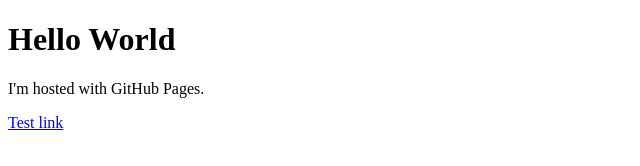
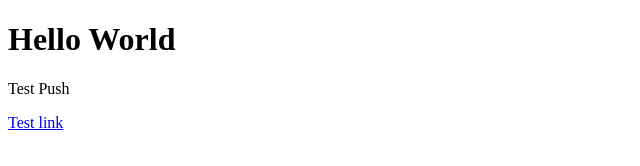
Before and after one commit to ZapRowsdower/ZapRowsdower.github.io, a plain HTML site: page index.html in a window 1280 px wide. Shown: the whole page, without its empty margins (0-640 px from the left). Drawn offline with Linux system fonts and the light colour scheme.

Commit message:
test push

```diff
--- a/index.html
+++ b/index.html
@@ -2,7 +2,7 @@
 <html>
 <body>
 <h1>Hello World</h1>
-<p>I'm hosted with GitHub Pages.</p>
+<p>Test Push</p>
 <a href="FCC/twitch_tv/index.html">Test link</a>
 </body>
 </html>
```
